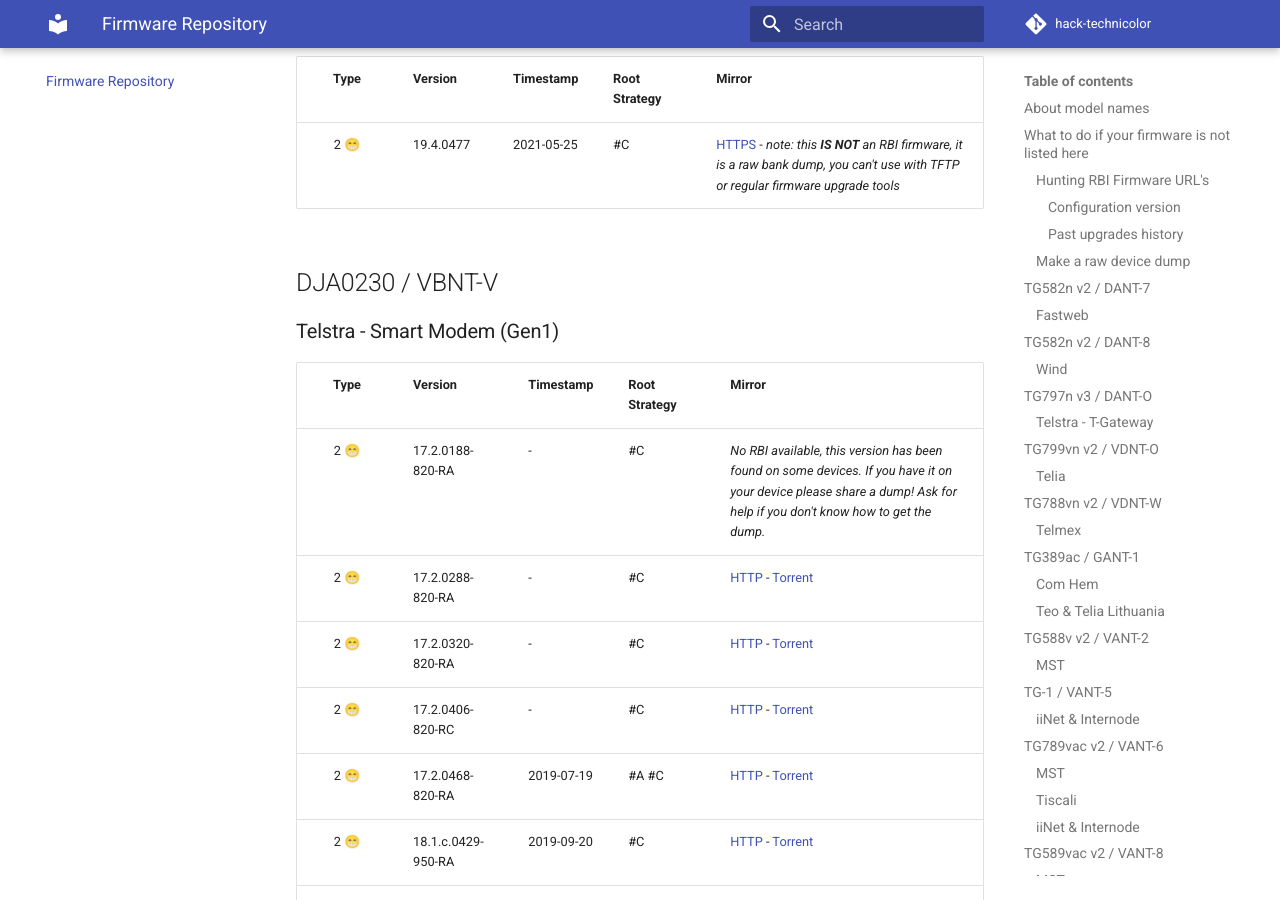
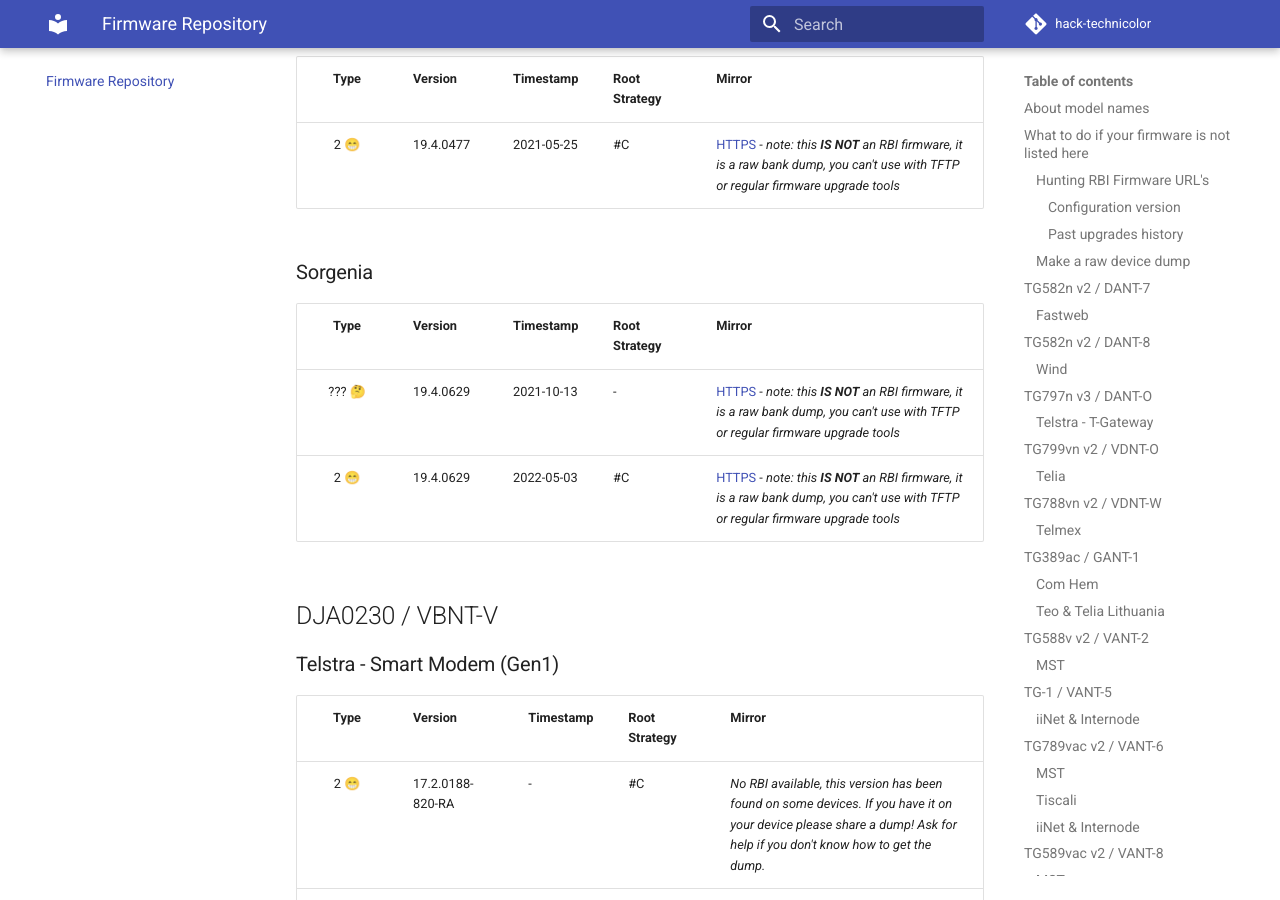
Before and after one commit to hack-technicolor/hack-technicolor, an MkDocs documentation site: the page built from docs/Repository.md, in a window 1280 px wide and 900 px high, scrolled down 21973 px. Built offline with MkDocs 1.6.1 and Material for MkDocs 9.7.7, drawn with Linux system fonts in a browser that asks for light colours; comment, search, counter and statistics services are not loaded.

```diff
--- a/docs/Repository.md
+++ b/docs/Repository.md
@@ -588,6 +588,14 @@
 |:------:|:------------------------|:-----------|:--------------|:-------|
 | 2 😁   | 19.4.0477               | 2021-05-25 | #C            | [HTTPS](https://github.com/hack-technicolor/tch-bank-dumps/raw/master/vcnt-j/mst-vcnt-j_19.4.0477-4381031-bank_dump.xz) - *note: this **IS NOT** an RBI firmware, it is a raw bank dump, you can't use with TFTP or regular firmware upgrade tools* |
 
+### Sorgenia
+
+| Type   | Version                 | Timestamp  | Root Strategy | Mirror |
+|:------:|:------------------------|:-----------|:--------------|:-------|
+| ??? 🤔 | 19.4.0629               | 2021-10-13 | -             | [HTTPS](https://github.com/hack-technicolor/tch-bank-dumps/raw/master/vcnt-j/sorgenia-vcnt-j_19.4.0629-5661048-bank_dump.xz) - *note: this **IS NOT** an RBI firmware, it is a raw bank dump, you can't use with TFTP or regular firmware upgrade tools* |
+| 2 😁   | 19.4.0629               | 2022-05-03 | #C            | [HTTPS](https://github.com/hack-technicolor/tch-bank-dumps/raw/master/vcnt-j/sorgenia-vcnt-j_19.4.0629-5661052-bank_dump.xz) - *note: this **IS NOT** an RBI firmware, it is a raw bank dump, you can't use with TFTP or regular firmware upgrade tools* |
+
+
 ## DJA0230 / VBNT-V
 
 ### Telstra - Smart Modem (Gen1)
```
